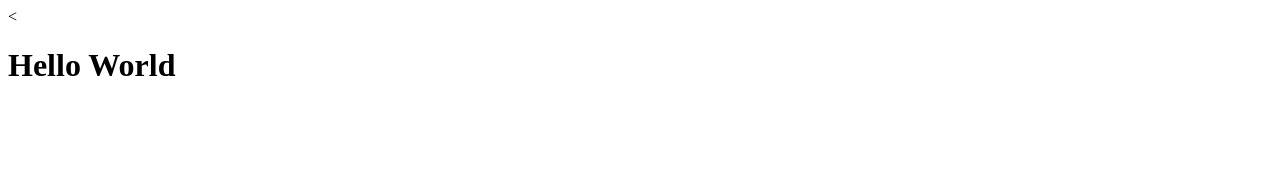
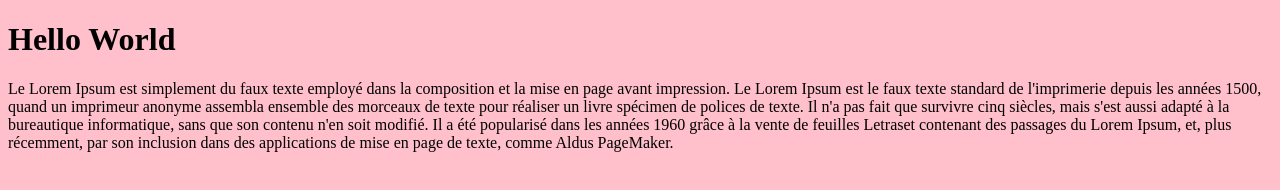
Before and after one commit to ttnfch/Projet_ephemere, a plain HTML site: page index.html in a window 1280 px wide. Drawn offline with Linux system fonts and the light colour scheme.

Commit message:
Second commit

```diff
--- /dev/null
+++ b/css/master.css
@@ -0,0 +1,3 @@
+body {
+  background-color: pink;
+}
--- a/index.html
+++ b/index.html
@@ -2,9 +2,13 @@
 <html lang="en" dir="ltr">
   <head>
     <meta charset="utf-8">
-    <title></title>
+    <link rel="stylesheet" href="css/typo.css">
+    <link rel="stylesheet" href="css/master.css">
+    <title>Hello World</title>
   </head>
   <body>
-    <<h1>Hello World</h1>
+    <h1>Hello World</h1>
+    <p> Le Lorem Ipsum est simplement du faux texte employé dans la composition et la mise en page avant impression. Le Lorem Ipsum est le faux texte standard de l'imprimerie depuis les années 1500, quand un imprimeur anonyme assembla ensemble des morceaux de texte pour réaliser un livre spécimen de polices de texte. Il n'a pas fait que survivre cinq siècles, mais s'est aussi adapté à la bureautique informatique, sans que son contenu n'en soit modifié. Il a été popularisé dans les années 1960 grâce à la vente de feuilles Letraset contenant des passages du Lorem Ipsum, et, plus récemment, par son inclusion dans des applications de mise en page de texte, comme Aldus PageMaker.</p>
+
   </body>
 </html>
```
Also changed, not shown: css/typo.css (added).
